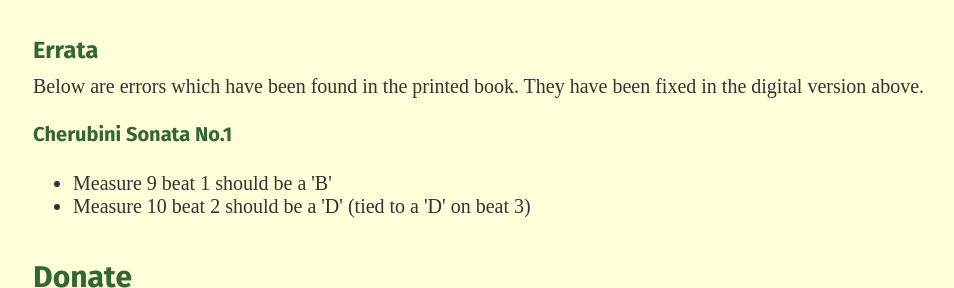
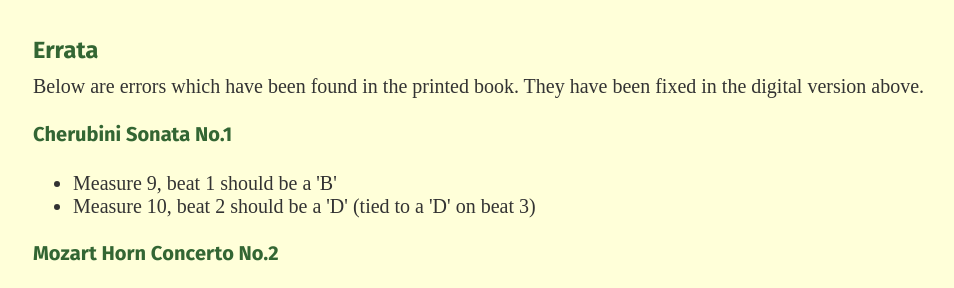
Before and after one commit to horndude77/horn-solos, a plain HTML site: page index.html in a window 1280 px wide. Shown: the part 647-935 px from the top of the page, without its empty margins (159-1113 px from the left). Drawn offline with Linux system fonts and the light colour scheme; a web font is replaced by a local one.

Commit message:
Add Mozart Horn Concerto No.2 errata.

```diff
--- a/index.html
+++ b/index.html
@@ -31,8 +31,12 @@
       <p>Below are errors which have been found in the printed book. They have been fixed in the digital version above.</p>
       <h4>Cherubini Sonata No.1</h4>
       <ul>
-        <li>Measure 9 beat 1 should be a 'B'</li>
-        <li>Measure 10 beat 2 should be a 'D' (tied to a 'D' on beat 3)</li>
+        <li>Measure 9, beat 1 should be a 'B'</li>
+        <li>Measure 10, beat 2 should be a 'D' (tied to a 'D' on beat 3)</li>
+      </ul>
+      <h4>Mozart Horn Concerto No.2</h4>
+      <ul>
+        <li>Movement III, Measure 85 should have 'E' 'D'.</li>
       </ul>
 
       <h2>Donate</h2>
```
